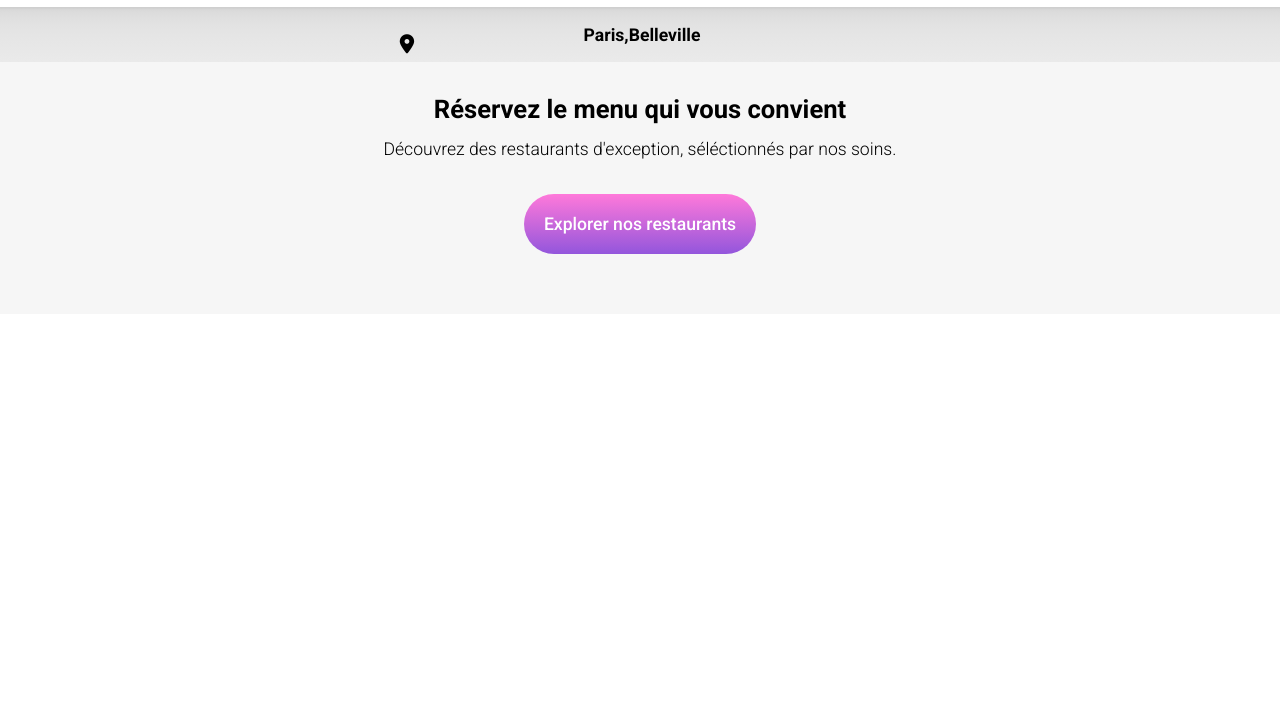
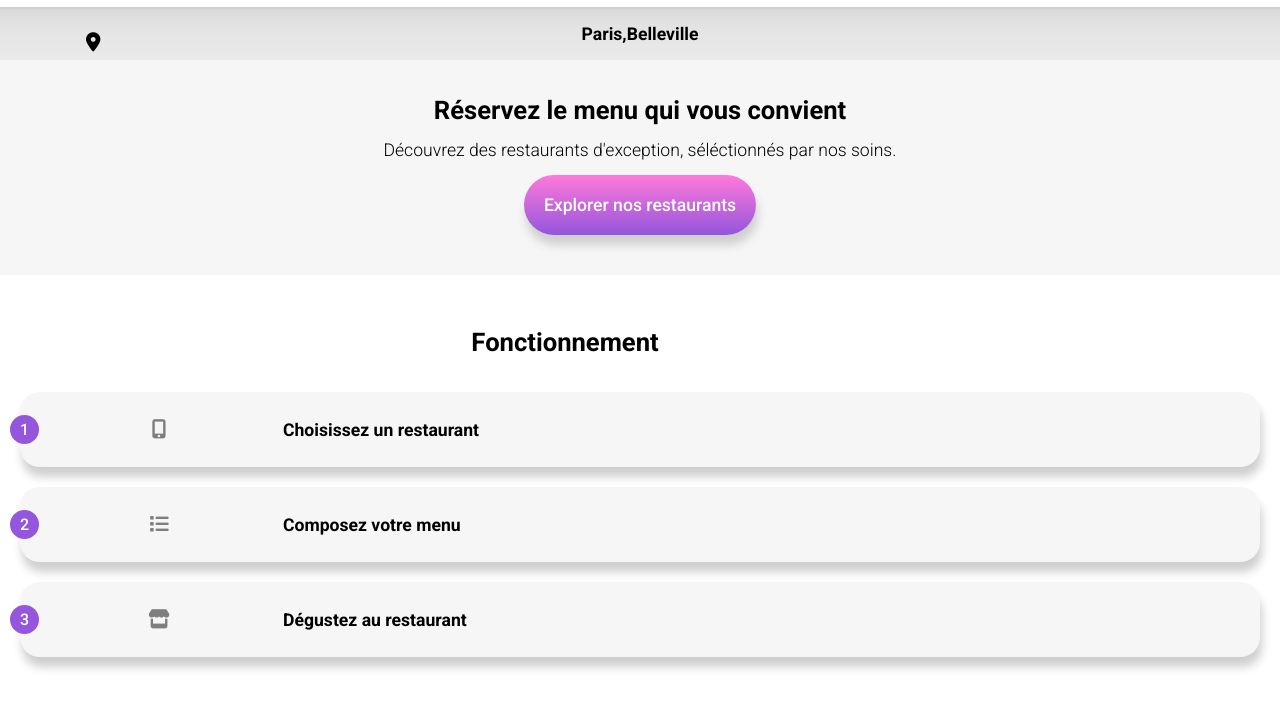
Before and after one commit to Mary-Clb/PROJET3_OHMYFOOD, a website: page index.html in a window 1280 px wide. Shown: the part 61-770 px from the top of the page. Drawn offline with Linux system fonts and the light colour scheme; a web font is replaced by a local one.

Commit message:
Sections 1&2

```diff
--- a/Sass/Utils/_mixins.scss
+++ b/Sass/Utils/_mixins.scss
@@ -2,16 +2,43 @@
     height: 60px;
     border-radius: 30px;
     border: none;
+    text-decoration: none;
     padding: 20px;
     background: $btn-background;
     font-family: $font-txt;
     font-size: 1.1em;
     width: fit-content;
     color: white;
+    box-shadow: $box-shadow;
     &:focus{
         outline: 1px solid $color-primary;
     }
     &:hover{
-       opacity: 0.9;
+        box-shadow: $box-shadow-strong;
+        opacity: 0.9;
     }
 }
+
+@mixin functions{
+    height: 75px;
+    background-color: $section-background;
+    border-radius: 20px;
+    margin-bottom: 20px;
+    width: 100%;
+    display: flex;
+    align-items: center;
+    justify-content: flex-start;
+    box-shadow: $box-shadow;
+    &:hover{
+        background-color: lighten($color-primary,35%);
+        box-shadow: $box-shadow-strong;
+    }
+}
+
+@mixin link{
+    text-decoration: none;
+    color: black;
+    font-size: 1.1em;
+    font-weight: bold;
+
+}
--- a/Sass/Utils/_variables.scss
+++ b/Sass/Utils/_variables.scss
@@ -1,6 +1,7 @@
 $color-primary: #9356DC;
 $color-secondary: #FF79DA;
 $color-tertiary: #99E2D0;
+$color-icon: #7E7E7E;
 
 $section-background: #F6F6F6;
 $form-background: #EAEAEA;
@@ -10,6 +11,7 @@ $font-logo: 'Shrikhand', cursive;
 $font-txt: 'Roboto', sans-serif;
 
 $btn-background: linear-gradient($color-secondary,50%,$color-primary);
-
+$box-shadow-strong: 2px 10px 5px $form-top;
+$box-shadow: 2px 10px 10px $form-top;
 
 /*$map-icone: <i class="fas fa-search"></i>*/
--- a/Sass/layouts/_form.scss
+++ b/Sass/layouts/_form.scss
@@ -1,7 +1,7 @@
 .form{
     width: 100%;
-    height: 52px;
 &__field{
+    padding: 0px;
     width: 100%;
     height: 52px;
     text-align: center;
@@ -19,9 +19,9 @@
 &__button{
     height: 52px;
     position: absolute;
-    width: 50%;
+    top: 78px;
+    left: 80px;
     text-align: right;
-    top: 80px;
     border: none;
     background: transparent;
     font-size: 1.2em;
@@ -30,7 +30,6 @@
     }
 }
 &__icone{
-    padding-right: 35%;
+    padding-right: 20%;
 }
-
 }
--- /dev/null
+++ b/Sass/layouts/_functions.scss
@@ -0,0 +1,23 @@
+.function__step{
+    @include functions
+}
+.function__step__link{
+    @include link
+}
+.function__nb{
+    display: inline-block;
+    background-color: $color-primary;
+    color: white;
+    padding: 5px 10px 5px 10px;
+    border-radius: 30px;
+    position: absolute;
+    left: 10px;
+}
+.function__icon{
+    color: $color-icon;
+    font-size: 1.2em;
+    display: inline-block;
+    width: 20%;
+    text-align: center;
+    padding-left: 15px;
+}
--- /dev/null
+++ b/Sass/layouts/_header.scss
@@ -0,0 +1,3 @@
+header{
+    width: 100%;
+}
--- a/Sass/main.scss
+++ b/Sass/main.scss
@@ -7,5 +7,6 @@
 @import "./components/button.scss";
 
 @import "./layouts/form.scss";
+@import "./layouts/functions.scss";
 
 @import "./pages/accueil.scss";
--- a/Sass/pages/_accueil.scss
+++ b/Sass/pages/_accueil.scss
@@ -9,3 +9,13 @@
     }
 
 }
+.function{
+    padding: 52px 20px 52px 20px;
+    align-items: center;
+    h2{
+        margin-bottom: 35px;
+        display: inline-block;
+        position: relative;
+        right: 75px;
+    }
+}
--- a/index.html
+++ b/index.html
@@ -26,10 +26,25 @@
       <section class="introduction">
         <h2>Réservez le menu qui vous convient</h2>
         <p>Découvrez des restaurants d'exception, séléctionnés par nos soins.</p>
-        <button class="btn" type="submit" value="">Explorer nos restaurants</button>
+        <div class="introduction__button">
+          <a class="btn" href="#">Explorer nos restaurants</a>
+        </div>
       </section>
 
+      <section class="function">
+        <h2>Fonctionnement</h2>
+          <div class="function__step">
+            <span class="function__nb">1</span><i class="fas fa-mobile-alt function__icon"></i><a class="function__step__link" href="#">Choisissez un restaurant</a>
+          </div>
 
+          <div class="function__step">
+            <span class="function__nb">2</span><i class="fas fa-list function__icon"></i><a class="function__step__link" href="#">Composez votre menu</a>
+          </div>
+
+          <div class="function__step">
+          <span class="function__nb">3</span><i class="function__icon fas fa-store"></i><a class="function__step__link" href="#">Dégustez au restaurant</a>
+          </div>
+      </section>
 
 
     </main>
```
Also changed, not shown: Public/css/style.css, 1 other file.
